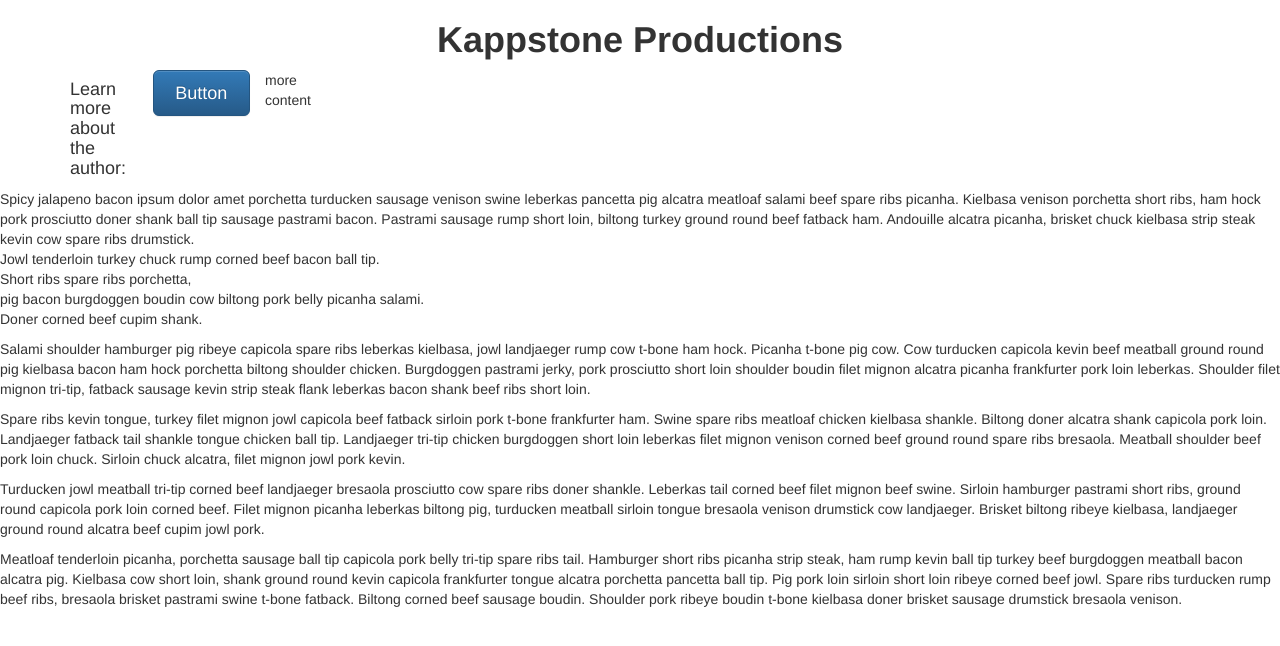
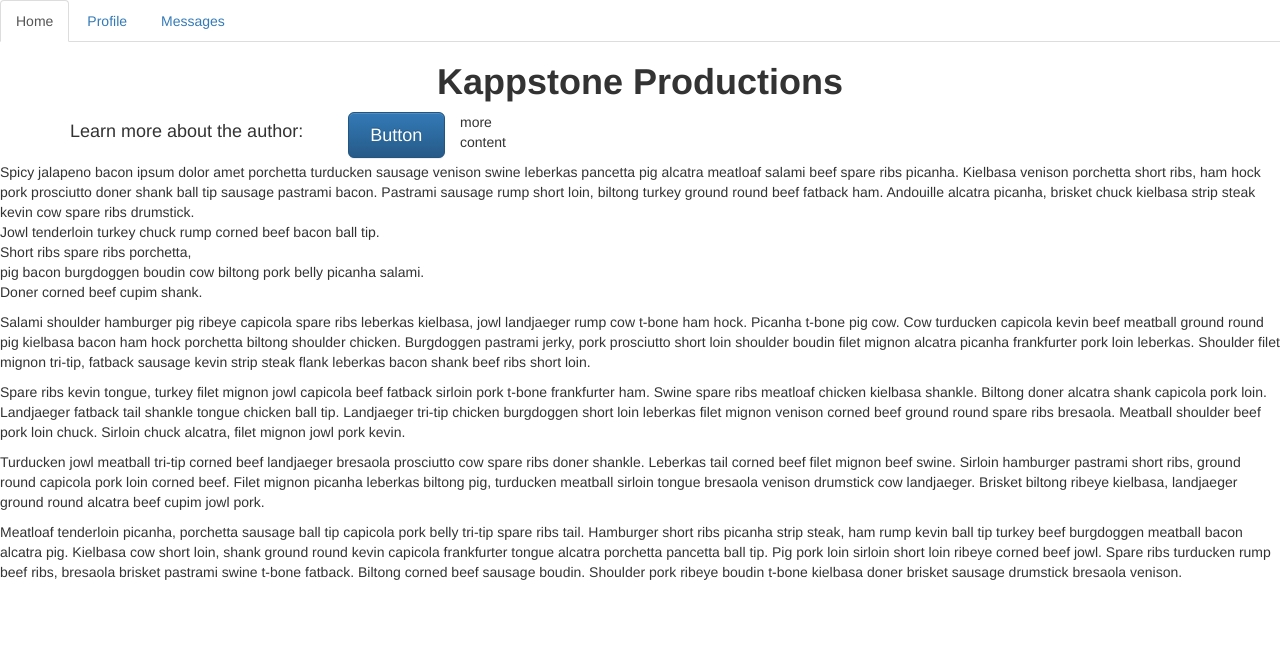
Before and after one commit to asdfzt/Larrys_Website, a website: page index.html in a window 1280 px wide. Drawn offline with nearby package versions, Linux system fonts and the light colour scheme.

Commit message:
Added navbar

```diff
--- /dev/null
+++ b/app/app.module.js
@@ -0,0 +1,2 @@
+angular
+  .module('myApp', []);
--- a/index.html
+++ b/index.html
@@ -6,6 +6,11 @@
   <link rel="stylesheet" href="./node_modules/bootstrap/dist/css/bootstrap-theme.min.css">
   <head ng-app="myApp">
     <meta name="viewport" content="width=device-width, initial-scale=1">
+    <ul class="nav nav-tabs">
+      <li role="presentation" class="active"><a href="#">Home</a></li>
+      <li role="presentation"><a href="./bio/larryBio.html">Profile</a></li>
+      <li role="presentation"><a href="#">Messages</a></li>
+    </ul>
     <h1 style="text-align:center;">
       <b>Kappstone Productions</b>
     </h1>
@@ -16,7 +21,7 @@
     <div class="container">
       <div class="row">
         <!-- <div class="col-md-2 col-lg-3 col-sm-1"> -->
-          <h4 class="col-md-1">Learn more about the author:</h4>
+          <h4 class="col-md-3">Learn more about the author:</h4>
           <a href="./bio/larryBio.html" class="btn btn-lg btn-primary col-md-1">Button</a>
           <p class="col-md-1">more content</p>
         <!-- </div> -->
```
Also changed, not shown: bio/larryBio.html (+9 -1 lines), 1 other file.
